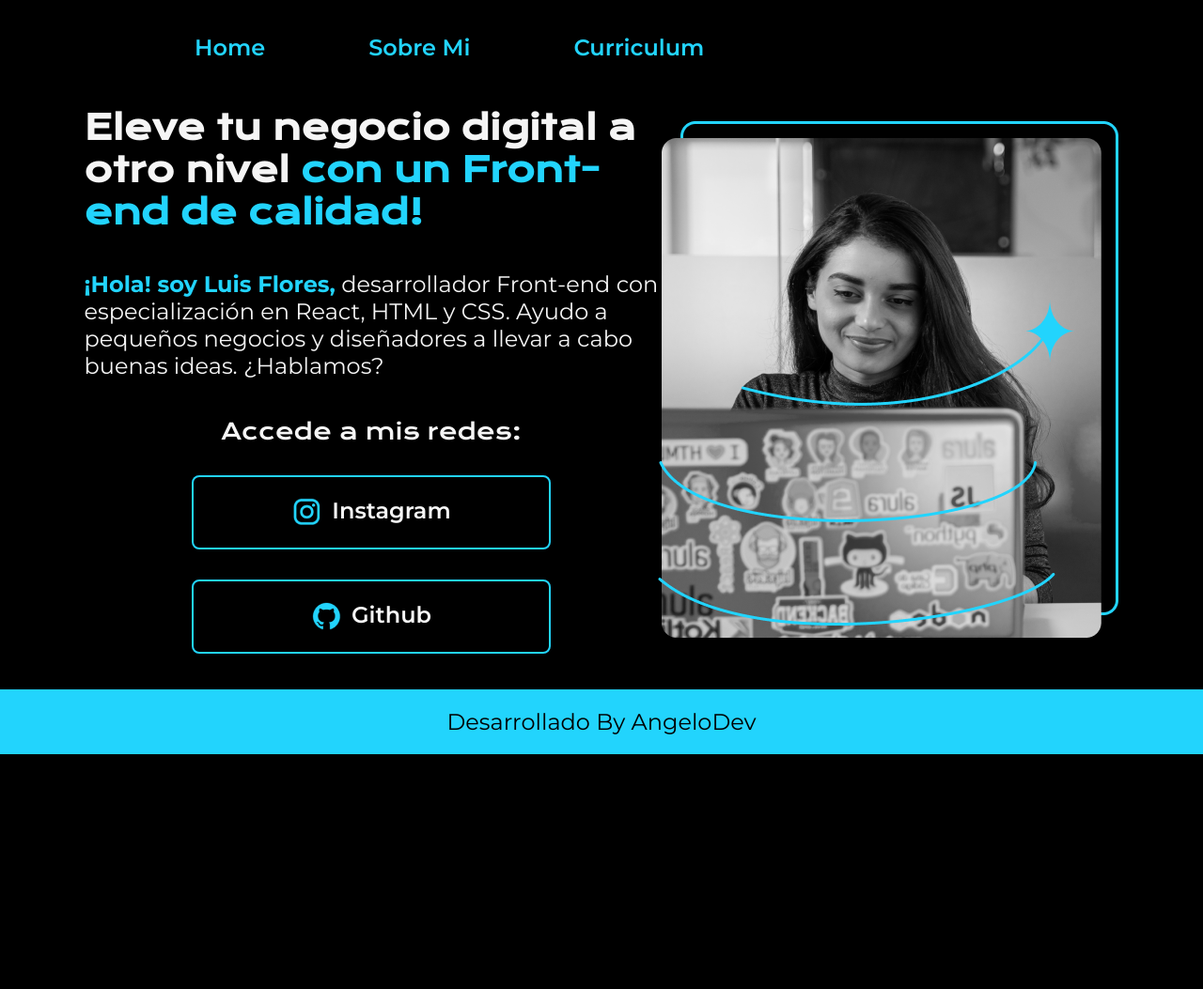
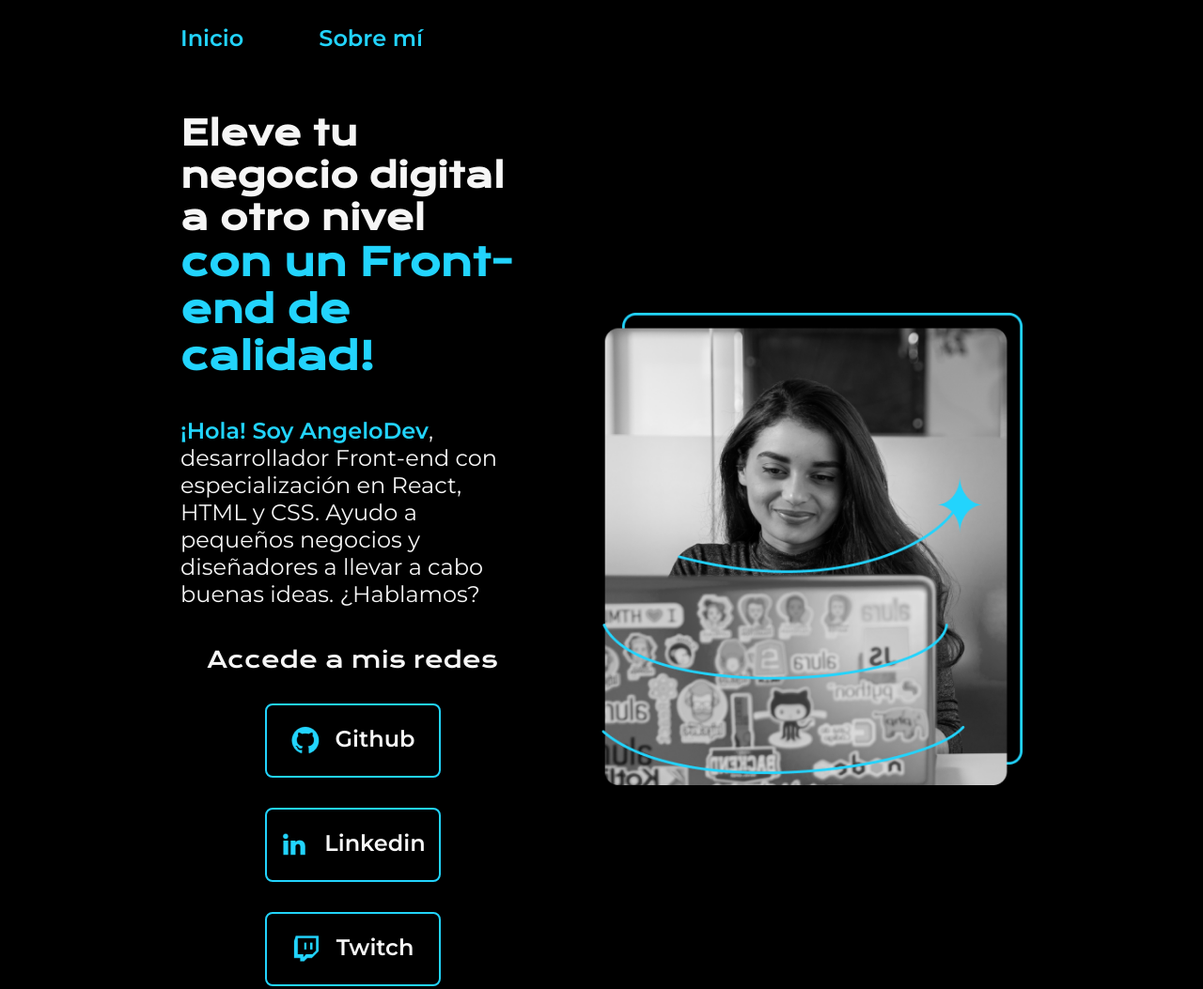
Before and after one commit to angelfloresmoran/portafolio_one, a plain HTML site: page index.html in a window 1280 px wide. Shown: the top 1053 px of the page at 94% size. Before the commit the page ends 803 px from the top, so only its background shows below. Drawn offline with nearby package versions, Linux system fonts and the light colour scheme.

Commit message:
Actualizacion archivos
Se hace un ajuste con los archivos correctos, ya que se había subido una version de los html y css que no estaban actualizados.

```diff
--- a/css/style.css
+++ b/css/style.css
@@ -1,25 +1,27 @@
-@import url('https://fonts.googleapis.com/css2?family=Krona+One&family=Montserrat:ital,wght@0,100..900;1,100..900&display=swap');
-:root{
-    --fondo:#000;
-    --paraResaltados: #22D4FD;
-    --colorTerciario: #22d4fd;
-    --textTitulos: "Krona One", sans-serif;
-    --textParrafos: "Montserrat", sans-serif;
+@import url('https://fonts.googleapis.com/css2?family=Krona+One&family=Montserrat:wght@400;600&display=swap');
+:root {
+    --color-primario: #000000;
+    --color-secundario: #F6F6F6;
+    --color-terciario: #22D4FD;
+    --color-hover: #272727;
+
+    --fuente-krona: 'Krona One', sans-serif;
+    --fuente-montserrat: 'Montserrat', sans-serif;
 }
-*{
-    padding: 0px;
-    margin: 0px;
+
+* {
+    padding: 0;
+    margin:0;
 }
 
 body{
-    background-color: var(--fondo);
-    color: whitesmoke;
-    /*height: 100vh;*/
     box-sizing: border-box;
+    background-color: var(--color-primario);
+    color: var(--color-secundario);
 }
 
 .header{
-    padding: 2% 0 0 15%;
+    padding: 2% 0% 0% 15%;
 }
 
 .header__menu{
@@ -27,98 +29,111 @@ body{
     gap: 80px;
 }
 
-.header__menu_link{
-    font-family: var(--textParrafos);
-    color: var(--colorTerciario);
-    padding: 10px 15px;
-    font-size: 24px;
+.header__menu__link{
+    font-family: var(--fuente-montserrat);
+    font-size: 1.5rem;
     font-weight: 600;
+    color: var(--color-terciario);
     text-decoration: none;
-}
 
-.header__menu_link:hover{
-    color: #007bff;
-}
-
-.tittle{
-    font-family: var(--textTitulos);
-    font-size: 36px;
-}
-
-.tittle .tittle--strong{
-    color: var(--paraResaltados);
-}
-
-.description{
-    font-family: var(--textParrafos);
-    font-size: 24px;
-}
-
-.description .description--resaltado{
-    color: var(--paraResaltados);
 }
 
 .presentacion{
+    padding: 5% 15%;
     display: flex;
     align-items: center;
-    padding: 3% 7%;
     justify-content: space-between;
+    gap: 82px;
 }
 
 .presentacion__contenido{
-    width: 615px;
+    width: 50%;
     display: flex;
     flex-direction: column;
     gap: 40px;
 }
 
-.presentacion__contenido_enlaces{
+
+.presentacion__contenido__titulo{
+    font-size: 2.25rem;
+    font-family: var(--fuente-krona);
+}
+
+.titulo-destaque {
+    color: var(--color-terciario);
+    font-size: 2.5rem;
+}
+
+.presentacion__contenido__texto{
+    font-size: 1.5rem;
+    font-family: var(--fuente-montserrat);
+}
+
+.presentacion__contenido__texto--resalto{
+    font-weight: 600;
+    color: var(--color-terciario);
+}
+
+.presentacion__enlaces{
     display: flex;
+    flex-direction: column;
     justify-content: space-between;
-    flex-direction: column;
     align-items: center;
     gap: 32px;
 }
 
-.presentacion__enlaces_links{
+.presentacion__enlaces__subtitulo{
+    font-family: var(--fuente-krona);
+    font-weight: 400;
+    font-size: 1.5rem;
+}
+.presentacion__enlaces__link{
       display: flex;
-    width: 378px;
+      justify-content: center;
+      gap: 16px;
+      border: 2px solid var(--color-terciario);
+      width: 50%;
       text-align: center;
+      border-radius: 8px;
+      font-size: 1.5rem;
+      font-weight: 600;
       padding: 21.5px 0;
-    border-radius: 8px;
-    font-family: var(--textParrafos);
-    font-size: 24px;
-    font-weight: 600;
       text-decoration: none;
-    color: #f6f6f6;
-    border: 2px solid var(--colorTerciario);
-    justify-content: center;
-    gap: 10px;
+      color: var(--color-secundario);
+      font-family: var(--fuente-montserrat);
 }
 
-.presentacion__enlace_subtitulo{
-    font-family: var(--textTitulos);
-    font-size: 24px;
+.presentacion__enlaces__link:hover{
+    background-color: var(--color-hover);
+}
+
+.presentecion__imagen{
+    width: 50%;
+}
+
+.footer{
+    color:var(--color-primario);
+    background-color: var(--color-terciario);
+    padding: 24px;
+    text-align: center;
+    font-family: var(--fuente-montserrat);
+    font-size: 1.5rem;
     font-weight: 400;
 }
 
-.presentacion__enlaces_links:hover{
-    background-color: #272722;
-    transition-duration: 500ms;
-    font-size: 25.7px;
+@media (max-width:1200px) {
+    .presentacion{
+        flex-direction: column-reverse;
+        padding: 5%;
+    }
+    .presentacion__contenido{
+        width: auto;/*Se va a adaptar al elemento padre  y el 100% se adapta al contenido*/
+    }
+    .header{
+        padding: 10% 10% 10% 10%;
+    }
+    .header__menu{
+        justify-content: center;
     }
 
-.presentacion__contenido__texto a{
-    text-decoration: none;
-    color: var(--colorTerciario);
 }
-
-.footer{
-    background-color: var(--colorTerciario);
-    padding: 20px;
-    color: #000;
-    text-align: center;
-    font-family: var(--textParrafos);
-    font-size: 24px;
-    font-weight: 400;
-}
--- a/index.html
+++ b/index.html
@@ -1,38 +1,46 @@
 <!DOCTYPE html>
-<html lang="es">
-
+<html lang="es-mx">
 <head>
     <meta charset="UTF-8">
+    <meta http-equiv="X-UA-Compatible" content="IE=edge">
     <meta name="viewport" content="width=device-width, initial-scale=1.0">
-    <title>Portafolio Angel</title>
+    <title>AngeloDev</title>
     <link rel="stylesheet" href="css/style.css">
 </head>
-
 <body>
     <header class="header">
         <nav class="header__menu">
-            <a class="header__menu_link" href="index.html">Home</a>
-            <a class="header__menu_link" href="about.html">Sobre Mi</a>
-            <a class="header__menu_link" href="curriculum.html">Curriculum</a>
+            <a class="header__menu__link" href="index.html">Inicio</a>
+            <a class="header__menu__link" href="nosotros.html">Sobre mí</a>
         </nav>
     </header>
     <main class="presentacion">
-       <section class="presentacion__contenido">
-        <h1 class="tittle">Eleve tu negocio digital a otro nivel <strong class="tittle--strong">con un Front-end de calidad!</strong></h1>
-        <p class="description"><strong class="description--resaltado">¡Hola! soy Luis Flores,</strong> desarrollador
-            Front-end con especialización en React, HTML y CSS.
-            Ayudo a pequeños negocios y diseñadores a llevar a cabo buenas ideas. ¿Hablamos?
-        </p>
-        <div class="presentacion__contenido_enlaces">
-            <h2 class="presentacion__enlace_subtitulo">Accede a mis redes:</h2>
-            <a class="presentacion__enlaces_links" href="#">
-                <img src="assets/instagram.png" alt="icono de instragram">Instagram</a>
-            <a class="presentacion__enlaces_links" href="#"><img src="assets/github.png" alt="icono de github"> Github</a>
-        </div>
-       </section>
-        <img src="img/Imagem.png" alt="imagen del desarrollador">
+        <section class="presentacion__contenido">
+            <h1 class="presentacion__contenido__titulo">Eleve tu negocio digital a otro nivel
+                <strong class="titulo-destaque">con un Front-end de calidad!</strong>
+            </h1>
+                <p class="presentacion__contenido__texto"><span class="presentacion__contenido__texto--resalto">¡Hola! Soy AngeloDev</span>, desarrollador Front-end con
+                    especialización en React, HTML y CSS. Ayudo a pequeños
+                    negocios y diseñadores a llevar a cabo buenas ideas.
+                    ¿Hablamos?
+                </p>
+                <div class="presentacion__enlaces">
+                    <h2 class="presentacion__enlaces__subtitulo">Accede a mis redes</h2>
+                    <a class="presentacion__enlaces__link" href="https://github.com/">
+                        <img src="img/github.png">Github
+                    </a>
+                    <a class="presentacion__enlaces__link" href="https://linkedin.com/in/">
+                        <img src="img/linkedin.png">Linkedin
+                    </a>
+                    <a class="presentacion__enlaces__link" href="https://twitch.tv/">
+                        <img src="img/twitch.png">Twitch
+                    </a>
+                </div>
+        </section>
+            <img class="presentecion__imagen" src="img/Imagen.png" alt="Foto de AngeloDev desarrolando un proyecto">
     </main>
-    <footer class="footer">Desarrollado By AngeloDev</footer>
+    <footer class="footer">
+        <p>Desarrollado by AngeloDev</p>
+    </footer>
 </body>
-
 </html>
```
Also changed, not shown: nosotros.html (added, +41 -0 lines), img/Imagen.png (added), img/github.png (added), img/instagram.png (added), img/linkedin.png (added), img/twitch.png (added), img/twitter-novo.png (added), img/twitter.png (added). Lines whose indentation alone changed are shown as unchanged.
